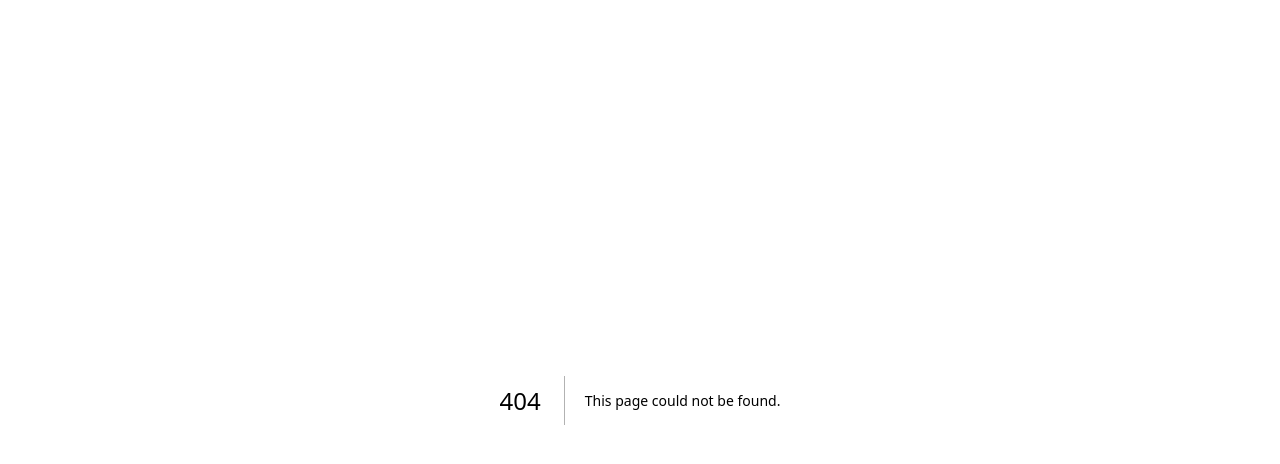
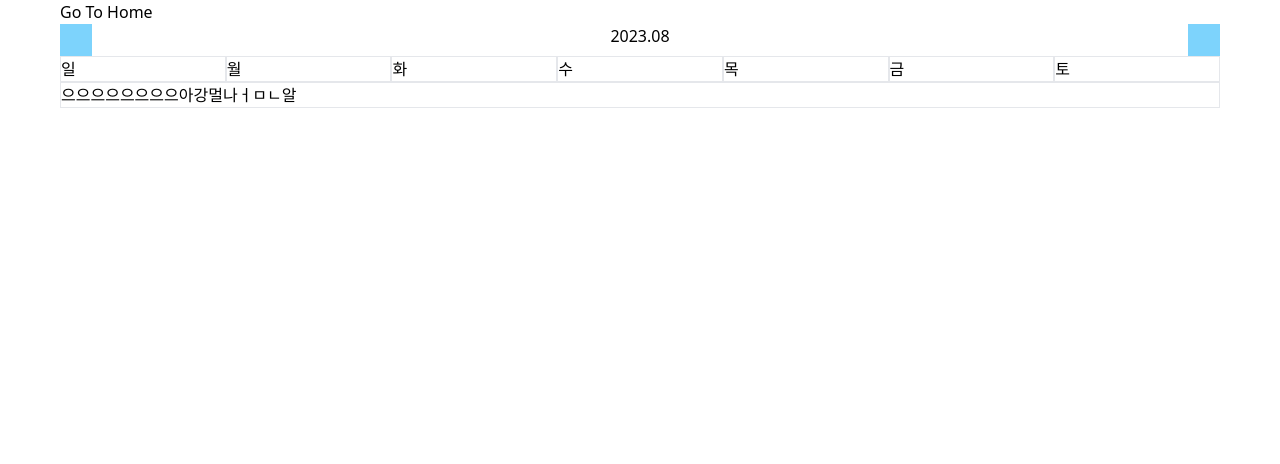
Before and after one commit to FC-MINI-4/attendance-front, a Next.js app: page /main in a window 1280 px wide. Before the commit this address had no page. Shown: the top 464 px of the page. Built offline with nearby package versions, Linux system fonts and the light colour scheme.

Commit message:
feat:달력기본틀구성

```diff
--- a/package.json
+++ b/package.json
@@ -13,8 +13,10 @@
     "@types/react": "18.2.16",
     "@types/react-dom": "18.2.7",
     "autoprefixer": "10.4.14",
+    "date-fns": "^2.30.0",
     "eslint": "8.45.0",
     "eslint-config-next": "13.4.12",
+    "moment": "^2.29.4",
     "next": "13.4.12",
     "postcss": "8.4.27",
     "react": "18.2.0",
--- /dev/null
+++ b/src/components/main/MainCalendar.tsx
@@ -0,0 +1,80 @@
+import Link from "next/link";
+import { useState } from 'react'
+import moment from 'moment'
+import {addMonths, subMonths, startOfMonth, endOfMonth, startOfWeek, endOfWeek } from 'date-fns'
+
+export default function Calendar(){
+  //현재 달 state에 저장!
+  const [currentDate, setCurrentDate] = useState(new Date())
+  const headerMonth = moment(currentDate).format('YYYY.MM')
+
+  //버튼 클릭시 월 바뀌는 로직
+  const prevMonth = () => {
+    setCurrentDate(subMonths(currentDate, 1))
+  }
+  const nextMonth = () => {
+    setCurrentDate(addMonths(currentDate, 1))
+  }
+
+  //해당되는 첫째 날이 무슨요일인지
+  //ex)
+  // const getFirstDayIdx = ({ year, month }: GetDaysProps) => {
+  //   return new Date(year, month, 1).getDay();
+  // };
+
+  //일주일 표시
+  const Weeks = () => {
+    const days = []
+    const date = ['일','월','화','수','목','금','토']
+
+    //0부터 해당되는 인덱스의 요일을 days에 입력
+    for(let i=0; i<7; i++){
+      days.push(
+        <div className="grow border-r-2 last:border-0" key={i}>
+          {date[i]}
+        </div>
+      )
+    }
+    return(
+      <div className="border flex">{days}</div>
+    )
+  }
+
+  const RenderDays = () => {
+    const monthStart = startOfMonth(currentDate)
+    const monthEnd = endOfMonth(currentDate)
+    const startDate = startOfWeek(monthStart)
+    const endDate = endOfWeek(monthEnd)
+
+
+    return (
+      <div className="border">
+        <div>
+          으으으으으으으으아강멀나ㅓㅁㄴ알
+        </div>
+      </div>
+    )
+  }
+
+  return(
+    <>
+      <Link href='/'>Go To Home</Link>
+      <div>
+        {/* 헤더(년.월 형식 + 월 변경 버튼) */}
+        <div className="flex">
+          <button
+            className="w-8 h-8 bg-sky-300"
+            onClick={prevMonth}></button>
+          <div className="text-center grow">{headerMonth}</div>
+          <button
+            className="w-8 h-8 bg-sky-300"
+            onClick={nextMonth}></button>
+        </div>
+        {/* 요일부분 */}
+        <div><Weeks/></div>
+        <div><RenderDays/></div>
+      </div>
+    </>
+  )
+
+}
--- a/src/components/main/main.tsx
+++ /dev/null
@@ -1,5 +0,0 @@
-import React from 'react';
-
-export default function main() {
-  return <div>main</div>;
-}
--- a/src/pages/index.tsx
+++ b/src/pages/index.tsx
@@ -5,6 +5,7 @@ export default function Home() {
   return (
     <div>
       <Link href="/signin">Go to Sign-In</Link>
+      <Link href="/main">Go to Main</Link>
       <Button contents={'확인'} secondary></Button>
       <br />
       <Button contents={'확인'} disabled></Button>
--- /dev/null
+++ b/src/pages/main.tsx
@@ -0,0 +1,8 @@
+import React from 'react';
+import Calendar from '@/components/main/mainCalendar';
+
+export default function main() {
+  return <div>
+    <Calendar/>
+  </div>;
+}
```
Also changed, not shown: 1 other file (tests, documents, lock files or other folders).
